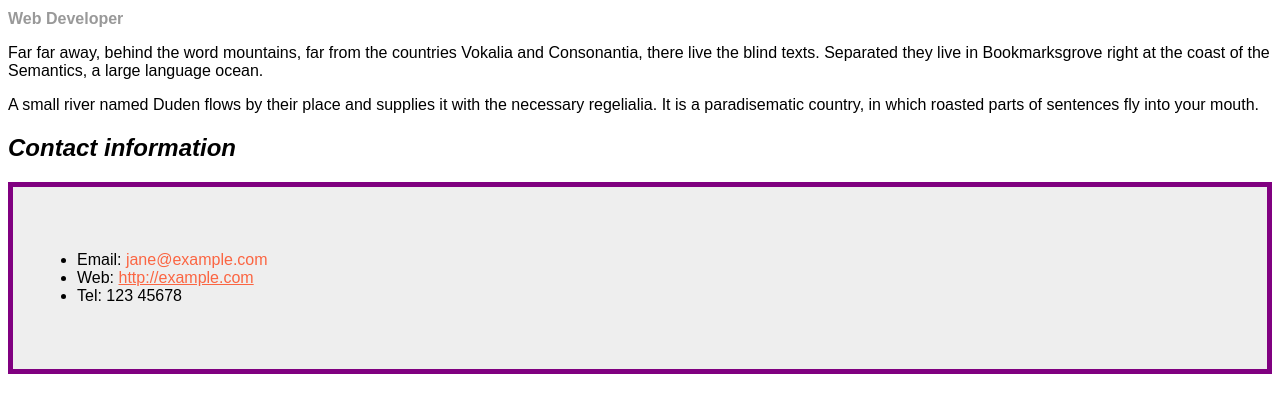
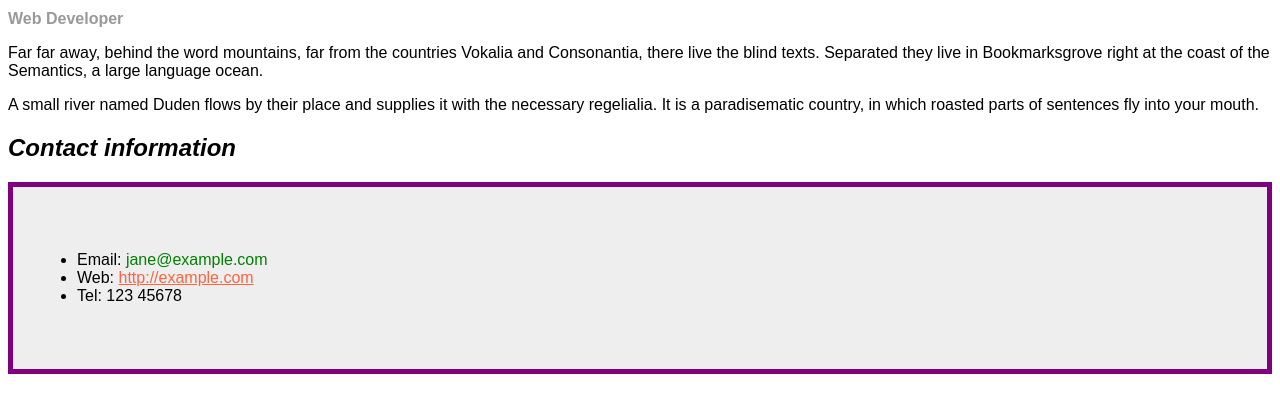
Before and after one commit to mrrz75/alzghoolm25s7, a plain HTML site: page assignment3/p1/part1.html in a window 1280 px wide. In both pictures the pointer is over the link "jane@example.com". Shown: the part 86-498 px from the top of the page. Drawn offline with Linux system fonts and the light colour scheme.

Commit message:
p1-section5
Make the links green on hover.

```diff
--- a/assignment3/p1/css/style.css
+++ b/assignment3/p1/css/style.css
@@ -64,3 +64,10 @@
     border: solid 5px purple;
     padding: 4em;
 }
+
+/*
+Make the links green on hover.
+*/
+a:hover{
+    color: green;
+}
```
